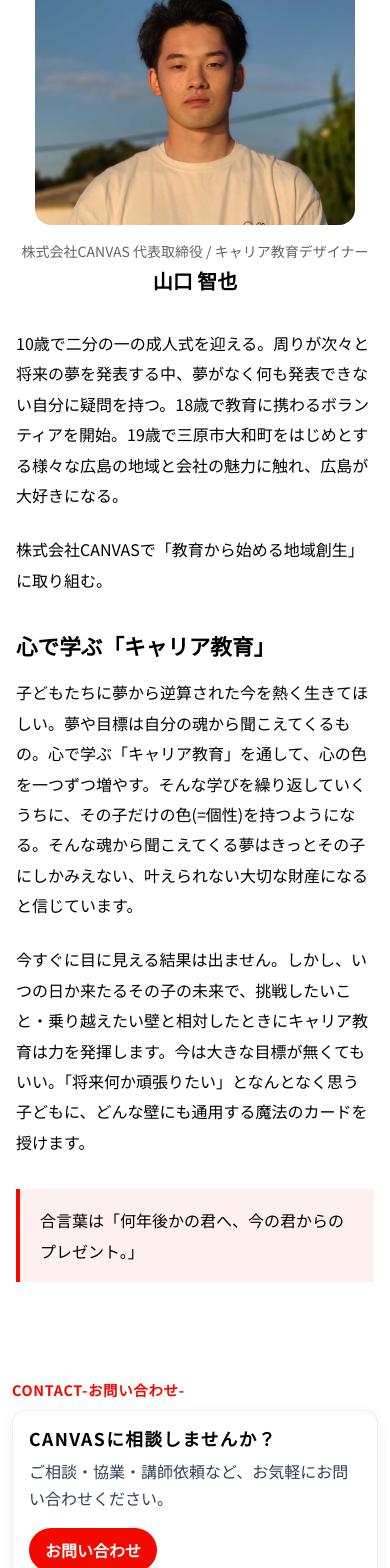
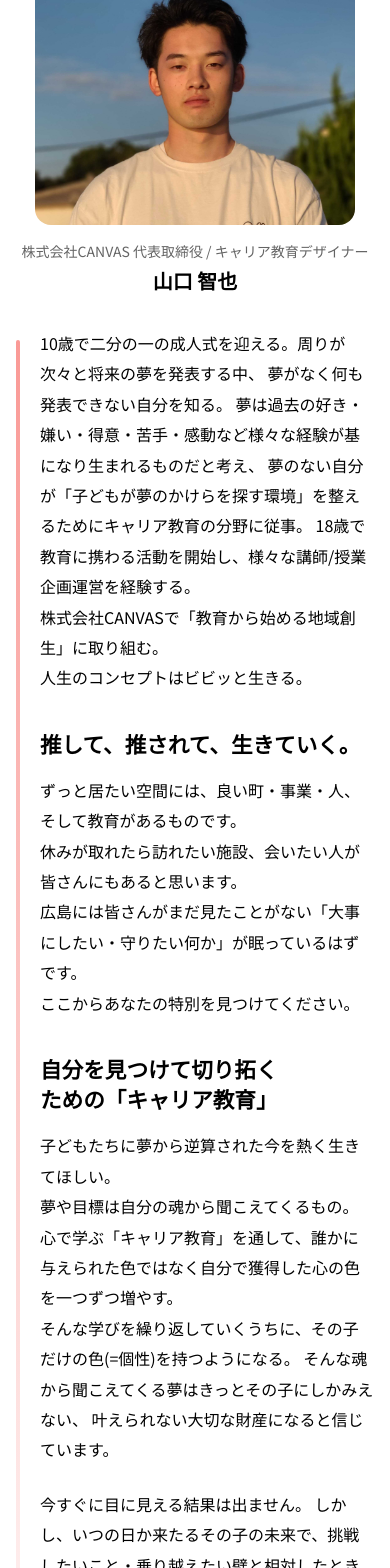
Before and after one commit to yvngmaxe/Canvas-site, a Next.js app: page /greeting in a window 390 px wide. Shown: the part 432-2000 px from the top of the page. Built offline with nearby package versions, Linux system fonts and the light colour scheme; no server answers.

Commit message:
sentence fix

```diff
--- a/app/greeting/page.module.css
+++ b/app/greeting/page.module.css
@@ -27,6 +27,8 @@
   grid-area: content;
   width: 100%;
   max-width: 720px;
+  position: relative;
+  padding-left: 2.25rem;
 }
 
 .profileCard {
@@ -64,6 +66,23 @@
 
 .lead {
   font-size: 1.1rem;
+}
+
+.content::before {
+  content: "";
+  position: absolute;
+  left: 0;
+  top: 0.85rem;
+  bottom: 0.85rem;
+  width: 6px;
+  border-radius: 999px;
+  background: rgba(242, 9, 0, 0.18);
+  background: linear-gradient(
+    180deg,
+    color-mix(in srgb, var(--accent) 55%, transparent) 0%,
+    transparent 100%
+  );
+  opacity: 0.75;
 }
 
 .quote {
@@ -110,5 +129,15 @@
     font-size: 1rem;
   }
 
+  .content {
+    padding-left: 1.5rem;
+  }
+
+  .content::before {
+    width: 4px;
+    top: 0.75rem;
+    bottom: 0.75rem;
+  }
+
   .profileCard { text-align: center; }
 }
--- a/app/greeting/page.tsx
+++ b/app/greeting/page.tsx
@@ -24,18 +24,46 @@ export default function GreetingPage() {
           </div>
           <div className={styles.content}>
             <p className={`${styles.message} ${styles.lead}`}>
-              10歳で二分の一の成人式を迎える。周りが次々と将来の夢を発表する中、夢がなく何も発表できない自分に疑問を持つ。18歳で教育に携わるボランティアを開始。19歳で三原市大和町をはじめとする様々な広島の地域と会社の魅力に触れ、広島が大好きになる。
+              10歳で二分の一の成人式を迎える。周りが次々と将来の夢を発表する中、
+              夢がなく何も発表できない自分を知る。
+              夢は過去の好き・嫌い・得意・苦手・感動など様々な経験が基になり生まれるものだと考え、
+              夢のない自分が「子どもが夢のかけらを探す環境」を整えるためにキャリア教育の分野に従事。
+              18歳で教育に携わる活動を開始し、様々な講師/授業企画運営を経験する。
+              <br />
+              株式会社CANVASで「教育から始める地域創生」に取り組む。
+              <br />
+              人生のコンセプトはビビッと生きる。
+            </p>
+
+            <h2 className={styles.heading}>推して、推されて、生きていく。</h2>
+            <p className={styles.message}>
+              ずっと居たい空間には、良い町・事業・人、そして教育があるものです。
+              <br />
+              休みが取れたら訪れたい施設、会いたい人が皆さんにもあると思います。
+              <br />
+              広島には皆さんがまだ見たことがない「大事にしたい・守りたい何か」が眠っているはずです。
+              <br />
+              ここからあなたの特別を見つけてください。
+            </p>
+
+            <h2 className={styles.heading}>
+              自分を見つけて切り拓くための「キャリア教育」
+            </h2>
+            <p className={styles.message}>
+              子どもたちに夢から逆算された今を熱く生きてほしい。
+              <br />
+              夢や目標は自分の魂から聞こえてくるもの。
+              <br />
+              心で学ぶ「キャリア教育」を通して、誰かに与えられた色ではなく自分で獲得した心の色を一つずつ増やす。
+              <br />
+              そんな学びを繰り返していくうちに、その子だけの色(=個性)を持つようになる。
+              そんな魂から聞こえてくる夢はきっとその子にしかみえない、
+              叶えられない大切な財産になると信じています。
             </p>
             <p className={styles.message}>
-              株式会社CANVASで「教育から始める地域創生」に取り組む。
-            </p>
-
-            <h2 className={styles.heading}>心で学ぶ「キャリア教育」</h2>
-            <p className={styles.message}>
-              子どもたちに夢から逆算された今を熱く生きてほしい。夢や目標は自分の魂から聞こえてくるもの。心で学ぶ「キャリア教育」を通して、心の色を一つずつ増やす。そんな学びを繰り返していくうちに、その子だけの色(=個性)を持つようになる。そんな魂から聞こえてくる夢はきっとその子にしかみえない、叶えられない大切な財産になると信じています。
-            </p>
-            <p className={styles.message}>
-              今すぐに目に見える結果は出ません。しかし、いつの日か来たるその子の未来で、挑戦したいこと・乗り越えたい壁と相対したときにキャリア教育は力を発揮します。今は大きな目標が無くてもいい。「将来何か頑張りたい」となんとなく思う子どもに、どんな壁にも通用する魔法のカードを授けます。
+              今すぐに目に見える結果は出ません。
+              しかし、いつの日か来たるその子の未来で、挑戦したいこと・乗り越えたい壁と相対したときにキャリア教育は力を発揮します。
+              今は大きな目標が無くてもいい。「将来何か頑張りたい」となんとなく思う子どもに、どんな壁にも通用する魔法のカードを授けます。
             </p>
 
             <blockquote className={styles.quote}>
@@ -43,8 +71,6 @@ export default function GreetingPage() {
                 合言葉は「何年後かの君へ、今の君からのプレゼント。」
               </p>
             </blockquote>
-
-            {/* 署名は上部プロフィールに集約 */}
           </div>
         </div>
       </PageLayout>
--- a/app/iroiro/sponsors/page.tsx
+++ b/app/iroiro/sponsors/page.tsx
@@ -30,6 +30,7 @@ export default async function IroiroSponsorsPage() {
         <SponsorsGrid
           sponsors={sponsors}
           leadText="私たちは広島の子どもの価値ある学びのお手伝いをしています"
+          mobileLeadBreakAfter="価値ある"
         />
       </PageLayout>
     </div>
--- a/components/SponsorsGrid/index.tsx
+++ b/components/SponsorsGrid/index.tsx
@@ -13,13 +13,36 @@ export type Sponsor = {
 type Props = {
   sponsors: Sponsor[];
   leadText?: string;
+  mobileLeadBreakAfter?: string;
 };
 
-export default function SponsorsGrid({ sponsors, leadText }: Props) {
+export default function SponsorsGrid({ sponsors, leadText, mobileLeadBreakAfter }: Props) {
+  const renderLead = () => {
+    if (!leadText) return null;
+
+    if (mobileLeadBreakAfter) {
+      const index = leadText.indexOf(mobileLeadBreakAfter);
+      if (index !== -1) {
+        const splitPoint = index + mobileLeadBreakAfter.length;
+        const firstPart = leadText.slice(0, splitPoint);
+        const rest = leadText.slice(splitPoint);
+
+        return (
+          <p className={styles.lead}>
+            {firstPart}
+            {rest && <span className={styles.mobileLeadNewLine}>{rest}</span>}
+          </p>
+        );
+      }
+    }
+
+    return <p className={styles.lead}>{leadText}</p>;
+  };
+
   // Flat grid with optional lead text rendered above the grid
   return (
     <div>
-      {leadText && <p className={styles.lead}>{leadText}</p>}
+      {renderLead()}
       <div className={styles.grid}>
         {sponsors.map((s) => (
           <Card key={s.name} sponsor={s} />
```
Also changed, not shown: components/SponsorsGrid/index.module.css (+7 -0 lines).
